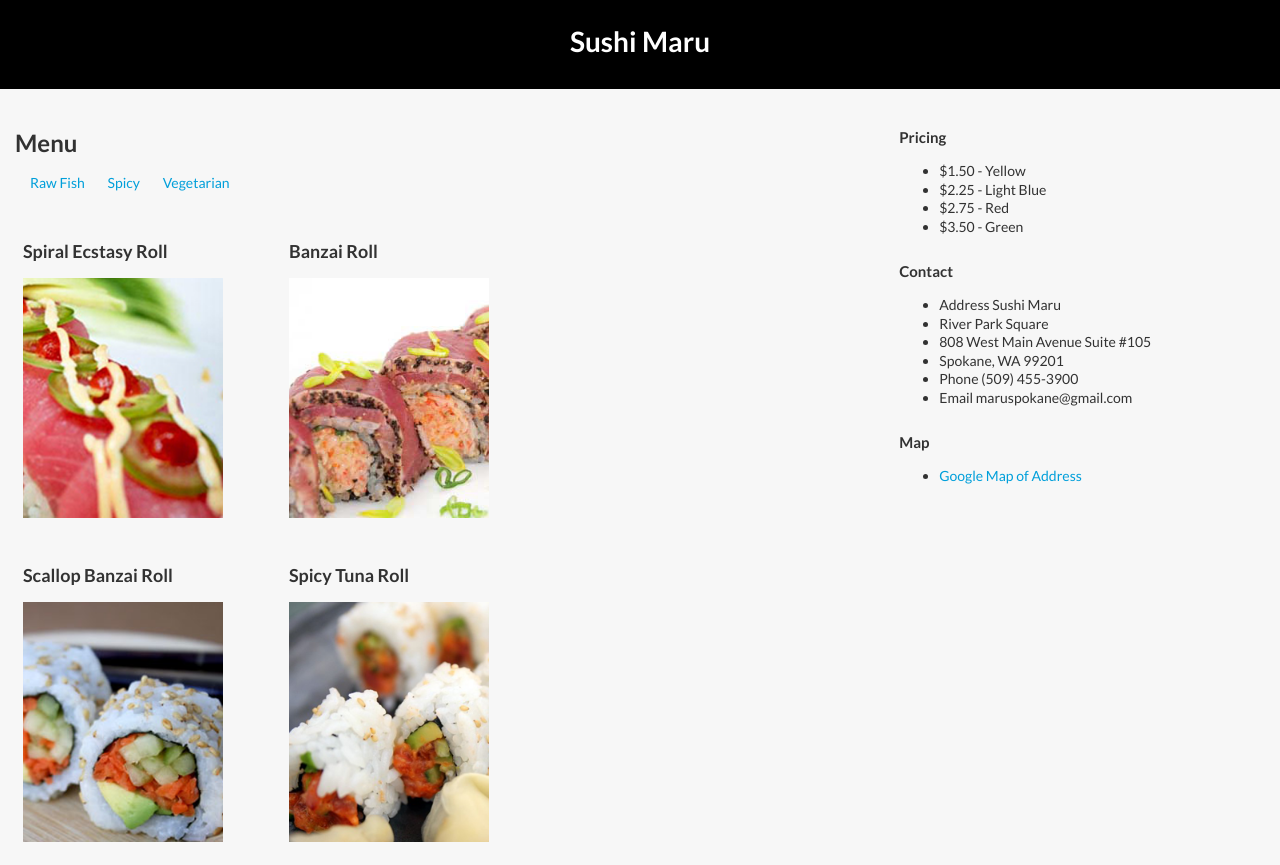
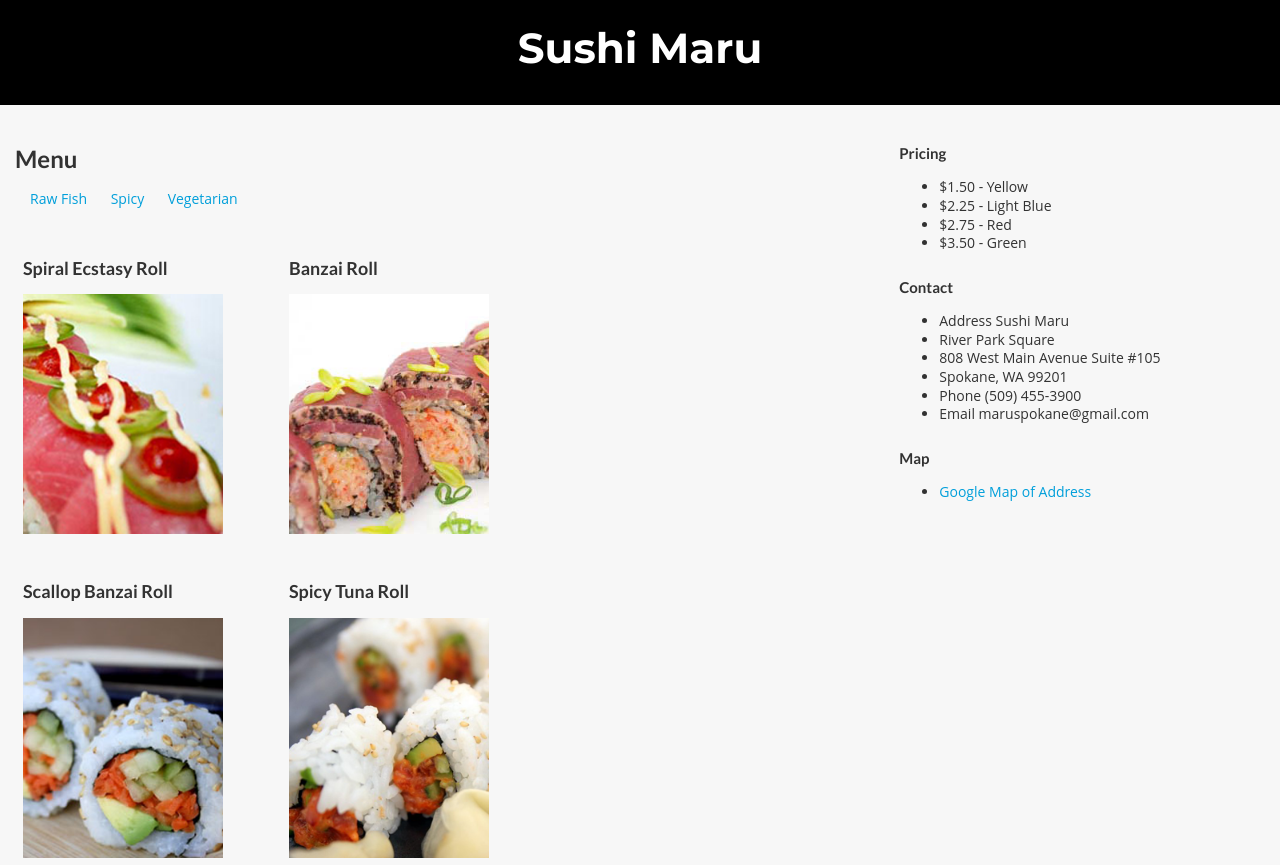
Before and after one commit to ateel/p3-restaurant, a plain HTML site: page index.html in a window 1280 px wide. Shown: the top 865 px of the page. Drawn offline with nearby package versions, Linux system fonts and the light colour scheme.

Commit message:
more styling, struggling with js

```diff
--- a/css/styles.css
+++ b/css/styles.css
@@ -1,6 +1,12 @@
+body {
+	font-family: 'Open Sans', sans-serif;
+}
+
 h1 {
 	text-align: center;
 	color: white;
+	font-family: 'Montserrat', sans-serif;
+	font-size: 3em;
 }
 
 header {
@@ -29,6 +35,7 @@ section img {
 
 section p {
   width: 80%;
+  font-size: 1.3em;
   background: white;
   position: absolute;
   bottom: -150px;
--- a/index.html
+++ b/index.html
@@ -11,6 +11,8 @@
 
   <link rel="stylesheet" type="text/css" href="css/semantic.min.css">
   <link rel="stylesheet" type="text/css" href="css/styles.css">
+
+  <link href='http://fonts.googleapis.com/css?family=Montserrat:700' rel='stylesheet' type='text/css'>
 
 </head>
 
--- a/js/scripts.js
+++ b/js/scripts.js
@@ -1,3 +1,7 @@
+$( document ).ready(function() {
+    console.log( "ready!" );
+});
+
 $(function() {
   $("#RawFish").click(function() {
     $("section:not(.raw)").addClass("fadey");
```
